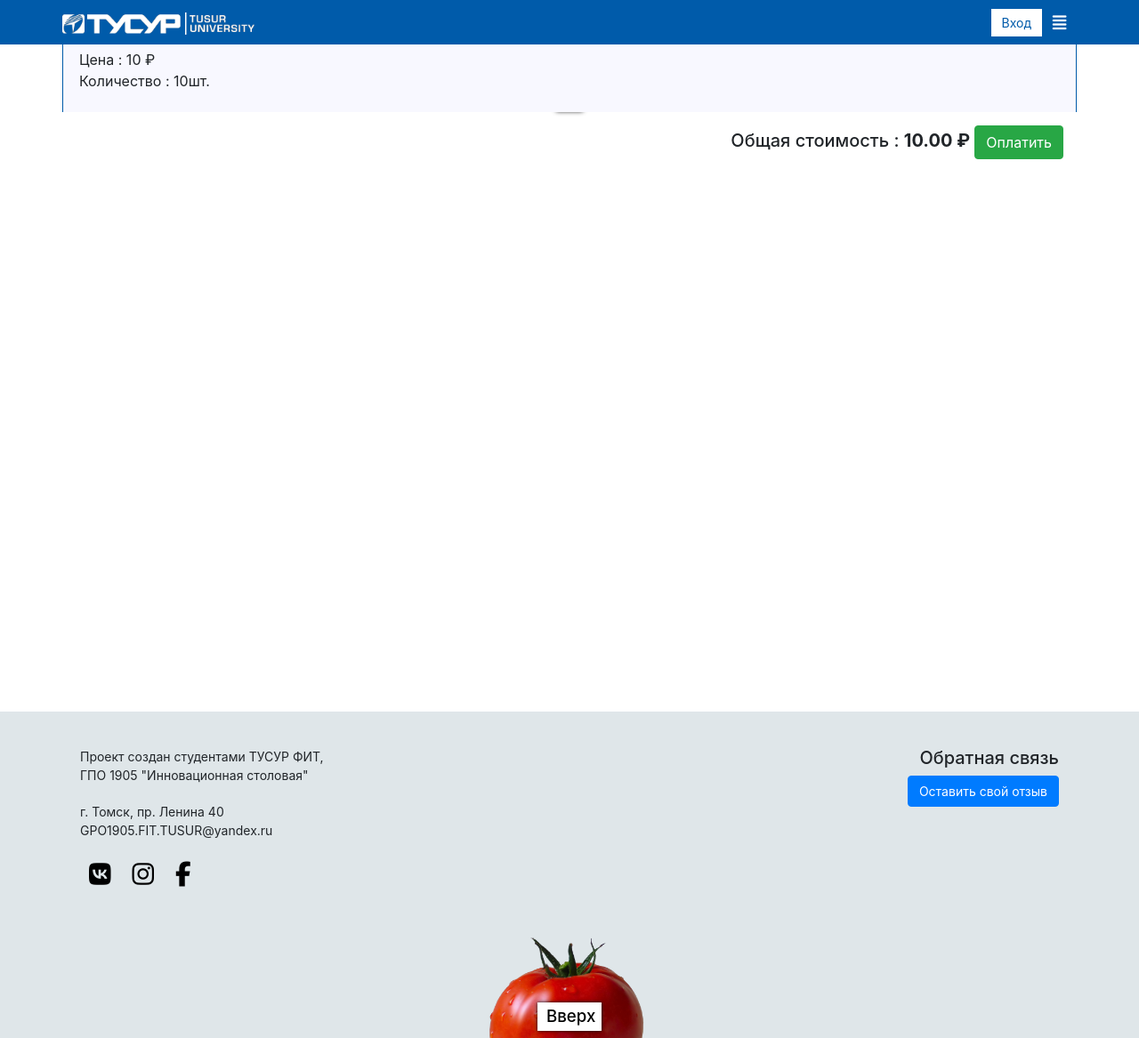
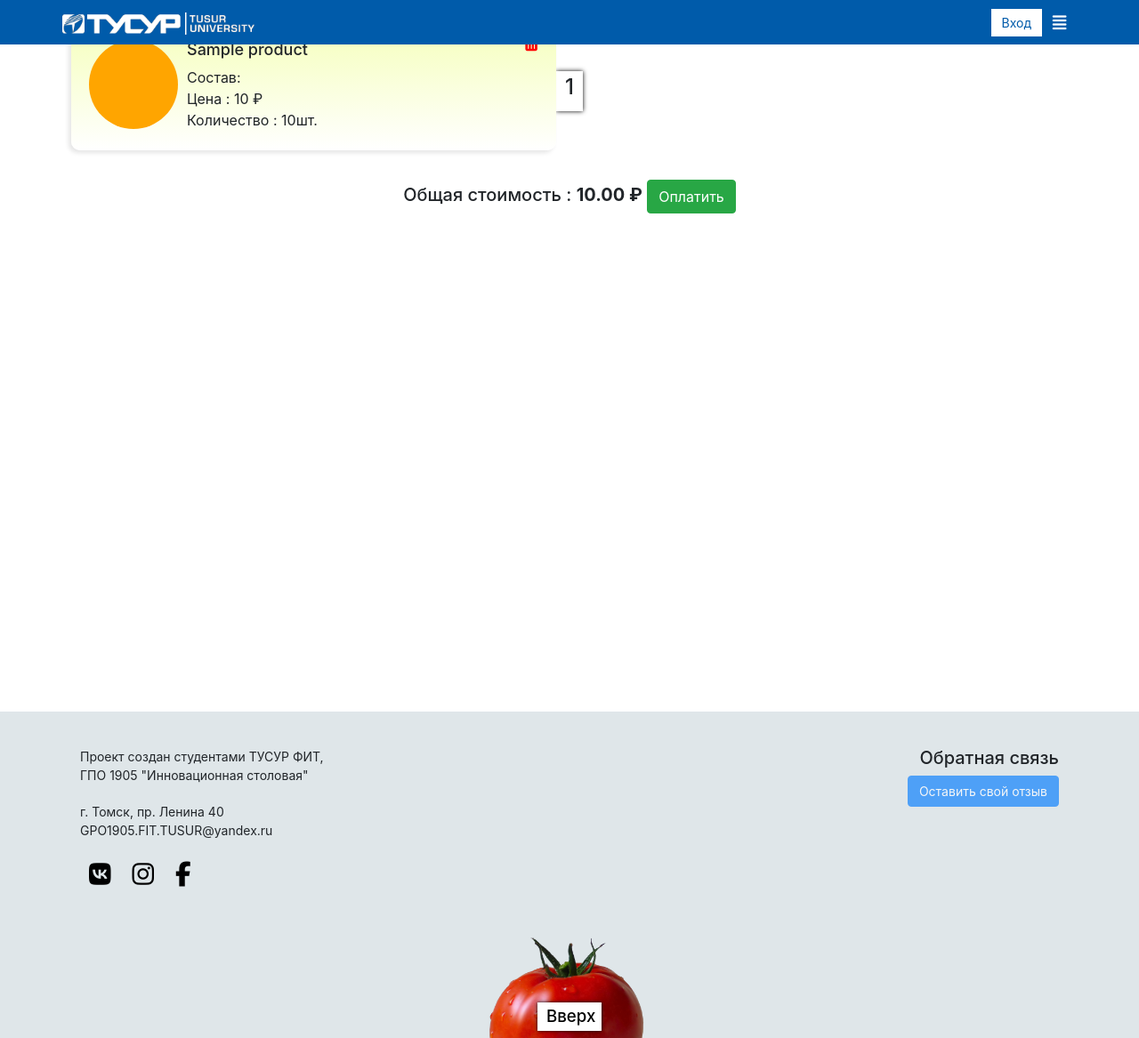
Before and after one commit to mrmiv/tusur.refectory, a Django app: template refectory/basket/templates/shop_page.html in a window 1280 px wide. Shown: the whole page at 89% size. Run offline with Django 3.2, Linux system fonts and the light colour scheme; tables that the repository leaves empty hold one stand-in row (values such as "Sample post"); the template is opened without the code that fills it: values that come from a table or form of the project are taken from there, most other values are stand-ins (such as "Sample title", 1, 10 or a date in 2020); parts of the project's set-up code (start-up, migrations or seed data) failed here and were passed over; some libraries are stand-ins or nearby versions.

Commit message:
final__v

```diff
--- a/refectory/basket/static/css/basket.css
+++ b/refectory/basket/static/css/basket.css
@@ -1,20 +1,26 @@
 form.order_in_basket>div.row>div.basket{
     margin: 5px 0;
     padding: 10px;
-    border-left: 1px solid #005BAA;
-    border-right: 1px solid #005BAA;
-    background: ghostwhite;
 }
 
 li.product-in-basket{
     border: none;
-    margin: 5px 0px !important;
-    padding: 8px;
+    border-radius: 10px !important;
+    margin: 8px 0px !important;
     margin: 0;
-    background: none;
-    transition: 300ms;
+    transition: 200ms;
+    background: linear-gradient(to bottom, #F5FFBA, white );
+    box-shadow: -3px 3px 5px 0 rgb(0, 0, 0, 0.1);
 }
 
-li.product-in-basket:hover{
-    background: rgb(217, 217, 255);
+.content-item{
+    padding: 10px 0;
 }
+
+.text-item{
+    padding-left: 10px;
+}
+
+.text-item>h6,a.delete_product{
+    font-size: 18px;
+}
--- a/refectory/basket/static/js/change_product.js
+++ b/refectory/basket/static/js/change_product.js
@@ -1,19 +1,19 @@
-$('').on('click',function(e){
-    // console.log('helo')
-    // var product_id = $(this).attr('data-product_id');
+$('a[data-q-minus]').on('click',function(e){
+    // console.log($(this).attr('data-q-minus'));
+    var product_id = $('li.product-in-basket[data-product-li = '+$(this).attr('data-q-minus')+']');
+    // console.log(product_id)
 
-    // console.log(product_id)
     e.preventDefault();
     $.ajax({
         type: "POST",
-        url: '',
+        url: $(this).attr('href'),
         dataType: 'json',
         data: {
-            // product_id
+            product_id
             },
-        success: function(data){
+        success: function(){
             // console.log(data)
-            // console.log('it worked');
+            console.log('it worked');
             // console.log($('li[data-product_li ='+ product_id+']'))
             // если получить обратно data, то можно добавить условие, при котором удалится блок заказа
         },
--- a/refectory/basket/static/js/delete_product_ajax.js
+++ b/refectory/basket/static/js/delete_product_ajax.js
@@ -15,7 +15,7 @@
             console.log(data)
             // console.log('it worked');
             // console.log($('li[data-product_li ='+ product_id+']'))
-            $('li[data-product_li ='+product_id+']').remove()
+            $('div[data-product-li ='+product_id+']').remove()
             var price = ''+data.total_price
             $('strong.total_price').html(price)
             if (data.empty) {
--- a/refectory/basket/templates/basket_product.html
+++ b/refectory/basket/templates/basket_product.html
@@ -1,6 +1,6 @@
 {% block basket_product%}
 
-<li class="list-group-item product-in-basket" data-product_li="{{item.product.id}}">
+<!-- <li class="list-group-item product-in-basket" data-product_li="{{item.product.id}}">
 
   <div class="d-flex" style="justify-content: space-between;">
     <h6>{{item.product}}</h6>
@@ -18,6 +18,48 @@
       <br>
       Количество : <span class="quantity-area" data-quantity="{{item.order.id}}">{{item.quantity}}</span>шт.
     </p>
+</li> -->
+
+<div class="col-md-6 col-12 " data-product-li="{{item.product.id}}">
+
+  <li class="list-group-item product-in-basket d-flex ">
+
+    <div class="content-item" style="width: 100%; display: flex;">
+      <div class="image-item" style="background: orange; border-radius: 50%; width: 100px; height: 100px;">
+      </div>
+      <div class="text-item">
+        <h6>{{item.product}}</h6>
+        <p style="margin: 0;">
+          Состав:
+          <br>
+          Цена : <span class="price" data-price-product="price_of_{{item.product.id}}">{{item.product.price}}</span> ₽
+          <br>
+          Количество :
+          <!-- {%if item.quantity != 1%}
+          <a href="{% url 'remove' %}" data-q-minus="{{item.product.id}}">
+            <i class="fa fa-minus" style="color: red;" aria-hidden="true"></i>
+          </a>
+          {%endif%} -->
+          <span class="quantity-area" data-quantity="{{item.order.id}}">{{item.quantity}}</span>шт.
+          <!-- {%if item.quantity < 5%}
+          <a href="{% url 'add' %}" data-q-plus="{{item.product.id}}">
+            <i class="fa fa-plus" style="color: green;" aria-hidden="true"></i>
+          </a>
+          {%endif%} -->
+        </p>
+      </div>
+    </div>
+    <div style="text-align: right;">
+      <a
+        class="delete_product"
+        data-product_id='{{item.product.id}}'
+        href="{% url 'delete' %}"
+        style="color: red;">
+        <i class="fa fas fa-trash"></i>
+      </a>
+    </div>
+
 </li>
 
+</div>
 {%endblock%}
--- a/refectory/basket/templates/shop_page.html
+++ b/refectory/basket/templates/shop_page.html
@@ -33,12 +33,14 @@
                         <!-- <h3>Заказ №{{order.id}}</h3> -->
                         <!-- <h4>Продукты:</h4> -->
                         <ul class="user_basket list-group">
-                          {%for item in basket_items%}
-                            {% include 'basket_product.html'%}
+                        <div class="row">
+                            {%for item in basket_items%}
+                              {% include 'basket_product.html'%}
                           {%endfor%}
+                        </div>
                         </ul>
                       </div>
-                      <div class="col-12 text-right" style="margin-top: 10px;">
+                      <div class="col-12 text-center" style="margin-top: 10px;">
                           <h5>Общая стоимость : <strong class='total_price'>{{order.total_price}} ₽</strong>
                             <button class="btn btn-success" type="submit">Оплатить</button>
                           </h5>
@@ -53,10 +55,10 @@
                     {%endif%}
                   </div>
     </div>
-
+  </div>
     {% include "includes/footer.html" %}
     {%include "includes/links/scripts.html"%}
     <script src="{% static 'js/delete_product_ajax.js' %}"></script>
-    <!-- <script src="{% static 'js/change_product.js' %}"></script> -->
+    <script src="{% static 'js/change_product.js' %}"></script>
   </body>
 </html>
--- a/refectory/basket/urls.py
+++ b/refectory/basket/urls.py
@@ -5,5 +5,6 @@
     url(r'^$', basket_views.index, name='basket_page'),
     url(r'^pay$', basket_views.pay, name='pay'),
     url(r'^delete$', basket_views.delete_product, name='delete'),
-
+    url(r'^remove$', basket_views.remove_product, name = 'remove'),
+    url(r'^add$', basket_views.add_product, name = 'add'),
 ]
--- a/refectory/general/static/css/links/footer.css
+++ b/refectory/general/static/css/links/footer.css
@@ -47,7 +47,7 @@
 }
 
 .tomato:hover .scroll_up{
-    background: #000;
+    background: #005baa;
     color: #fff;
 }
 
--- a/refectory/general/static/css/links/navbar.css
+++ b/refectory/general/static/css/links/navbar.css
@@ -56,7 +56,7 @@
     color: #005baa;
     background-color: #fff;
     padding: 5px 12px;
-    cursor: context-menu;
+    cursor: pointer;
     margin: auto;
 }
 
--- a/refectory/general/static/js/animate.js
+++ b/refectory/general/static/js/animate.js
@@ -1,24 +1,24 @@
-function parallaxScroll(){
-    var scrolled = $(window).scrollTop();
-    // console.log(scrolled)
-    $('.first-img').addClass('rotateIn')
-    // Нижнее поле
-    if (scrolled>=$('.block-info').offset().top-$(window).height()) {
-        $('.block-text-info').addClass('flipInX');
-    }
+// function parallaxScroll(){
+//     var scrolled = $(window).scrollTop();
+//     // console.log(scrolled)
+//     $('.first-img').addClass('rotateIn')
+//     // Нижнее поле
+//     if (scrolled>=$('.block-info').offset().top-$(window).height()) {
+//         $('.block-text-info').addClass('flipInX');
+//     }
 
-    //Поле по середине
-    if (scrolled>=$('.block-about').offset().top-$(window).height()) {
-        $('.text-about').addClass('fadeIn');
-    }
+//     //Поле по середине
+//     if (scrolled>=$('.block-about').offset().top-$(window).height()) {
+//         $('.text-about').addClass('fadeIn');
+//     }
 
-    //Вторая картинка
-    if (scrolled>=$('.second-img').offset().top-$(window).height()) {
-        $('.second-img').addClass('flipInX');
-    }
+//     //Вторая картинка
+//     if (scrolled>=$('.second-img').offset().top-$(window).height()) {
+//         $('.second-img').addClass('flipInX');
+//     }
 
-    if (scrolled>=$('.second-img').offset().top-$(window).height()) {
-        $('.second-img').addClass('flipInX');
-    }
+//     if (scrolled>=$('.second-img').offset().top-$(window).height()) {
+//         $('.second-img').addClass('flipInX');
+//     }
 
-};
+// };
--- a/refectory/general/templates/includes/footer.html
+++ b/refectory/general/templates/includes/footer.html
@@ -21,7 +21,8 @@
         <h5>Обратная связь</h3>
         <button
           type="button"
-          class="btn btn-primary feedback-btn"
+          class="btn btn-primary feedback-btn disabled"
+          disabled
           data-toggle="modal"
           data-target="#exampleModal"
           data-whatever="@mdo"
--- a/refectory/menu/static/css/product.css
+++ b/refectory/menu/static/css/product.css
@@ -13,8 +13,8 @@
     filter: progid:DXImageTransform.Microsoft.gradient(startColorstr="#d5ffab",endColorstr="#ffffff",GradientType=1);
     text-align: center;
     margin: 15px auto;
-    border-radius: 20px;
-    box-shadow: 2px 2px 8px 0 rgba(0,100,0,0.35);
+    /* border-radius: 20px; */
+    box-shadow: -2px 2px 6px 0 rgba(0,100,0,0.2);
     transition: 150ms;
 }
 
```
Also changed, not shown: refectory/basket/views.py (+28 -0 lines), refectory/general/templates/main_page.html (+11 -11 lines), refectory/menu/static/css/menu.css (+35 -1 lines), refectory/menu/templates/menu_page.html (+20 -14 lines).
